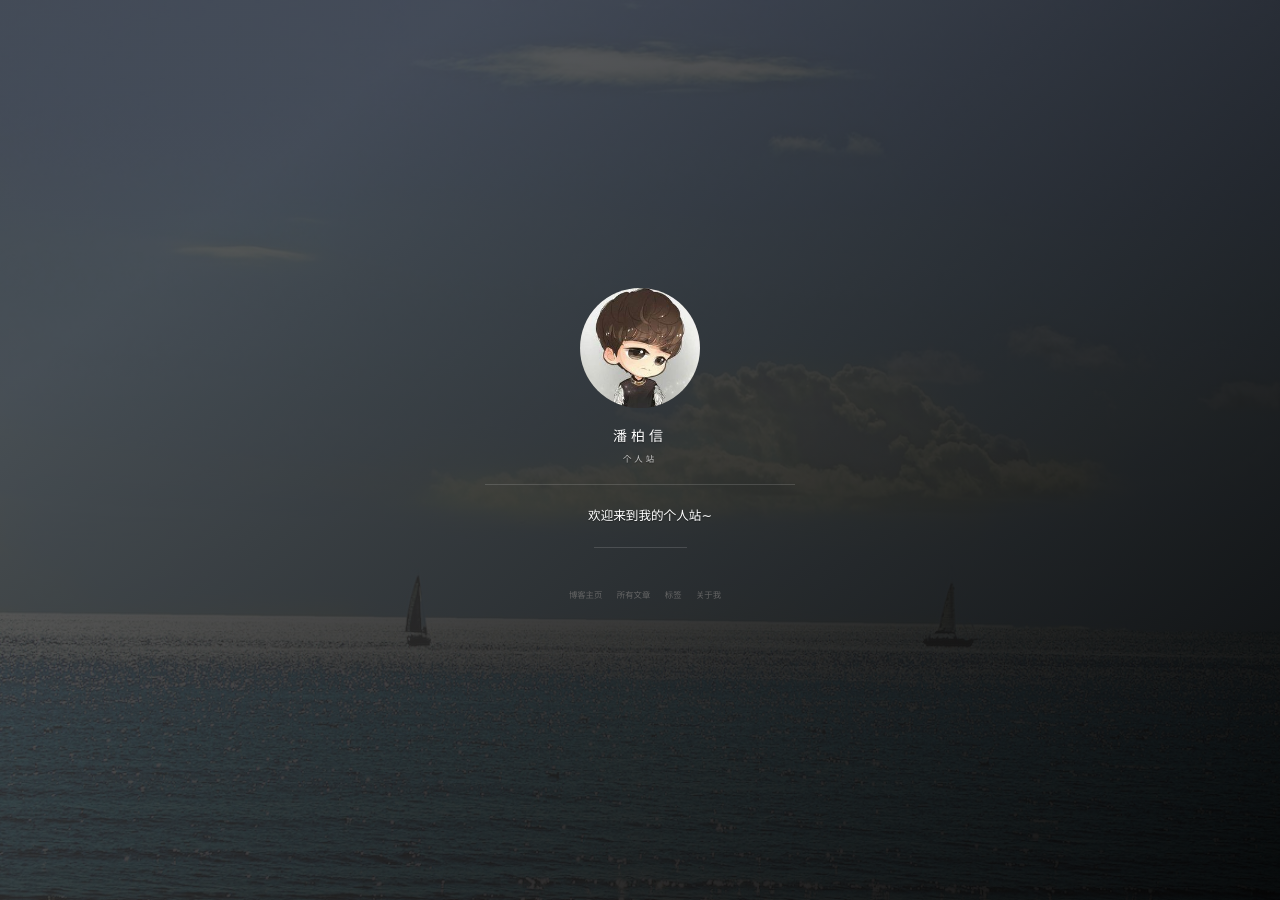
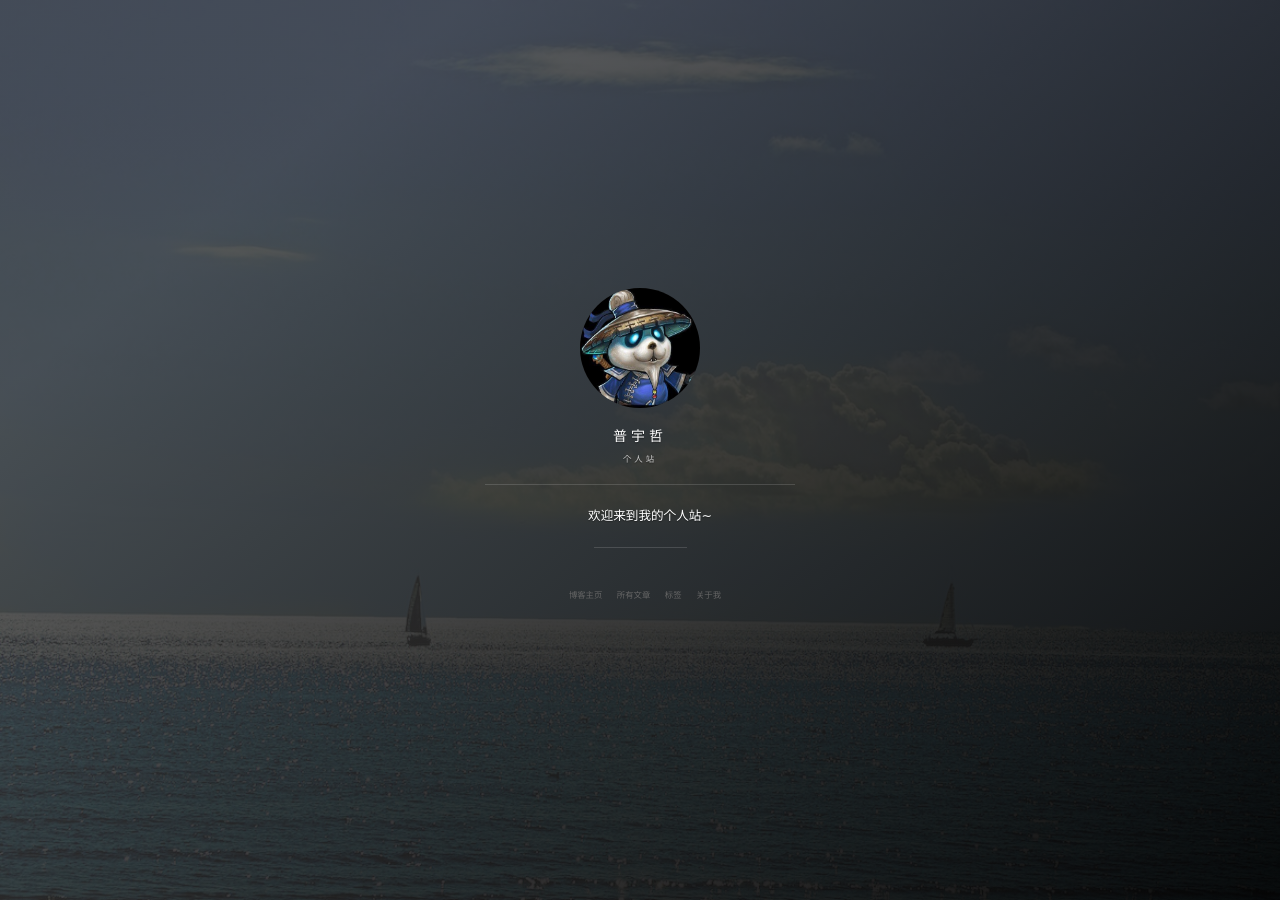
Before and after one commit to a5177066/a5177066.github.io, a Jekyll site: the page built from index.html, in a window 1280 px wide. Built offline with Jekyll 4.4.1, drawn with Linux system fonts in a browser that asks for light colours; nearby versions of some CDN libraries; the list of posts is cut into pages by our own code; comment, search, counter and statistics services are not loaded; grey boxes are pictures that could not be loaded.

Commit message:
上传基础项目

```diff
--- a/_config.yml
+++ b/_config.yml
@@ -1,11 +1,11 @@
 # Basic
-title: 潘柏信
+title: 普宇哲
 subtitle: 个人站
 description: 欢迎来到我的个人站~
 # 头像里面的标题
 avatarTitle: leopardpan
 # 头像里面的描述
-avatarDesc: iOS / 机器学习
+avatarDesc: JAVA
 url: "http://baixin.io"
 
 # Comment
@@ -15,10 +15,10 @@ comment:
 
 # Social
 social:
-    weibo: 5366874726
-    github: leopardpan
+    qq: 390341365
+    github: a5177066
     # twitter:
-    mail: leopardpan@icloud.com
+    mail: a5177066@163.com
 
 # 百度统计
 # 使用博客模板请去掉或者更换 id
```
Also changed, not shown: images/avatar.jpg.
